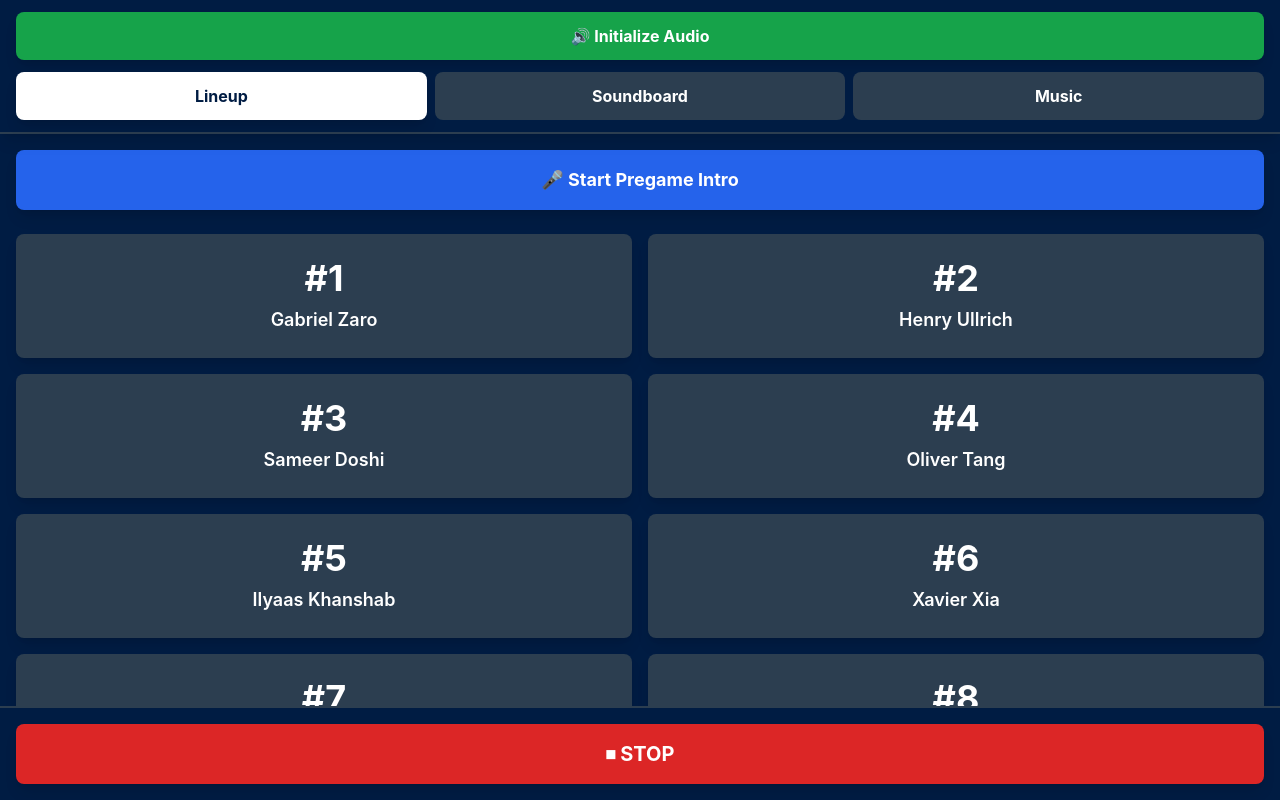
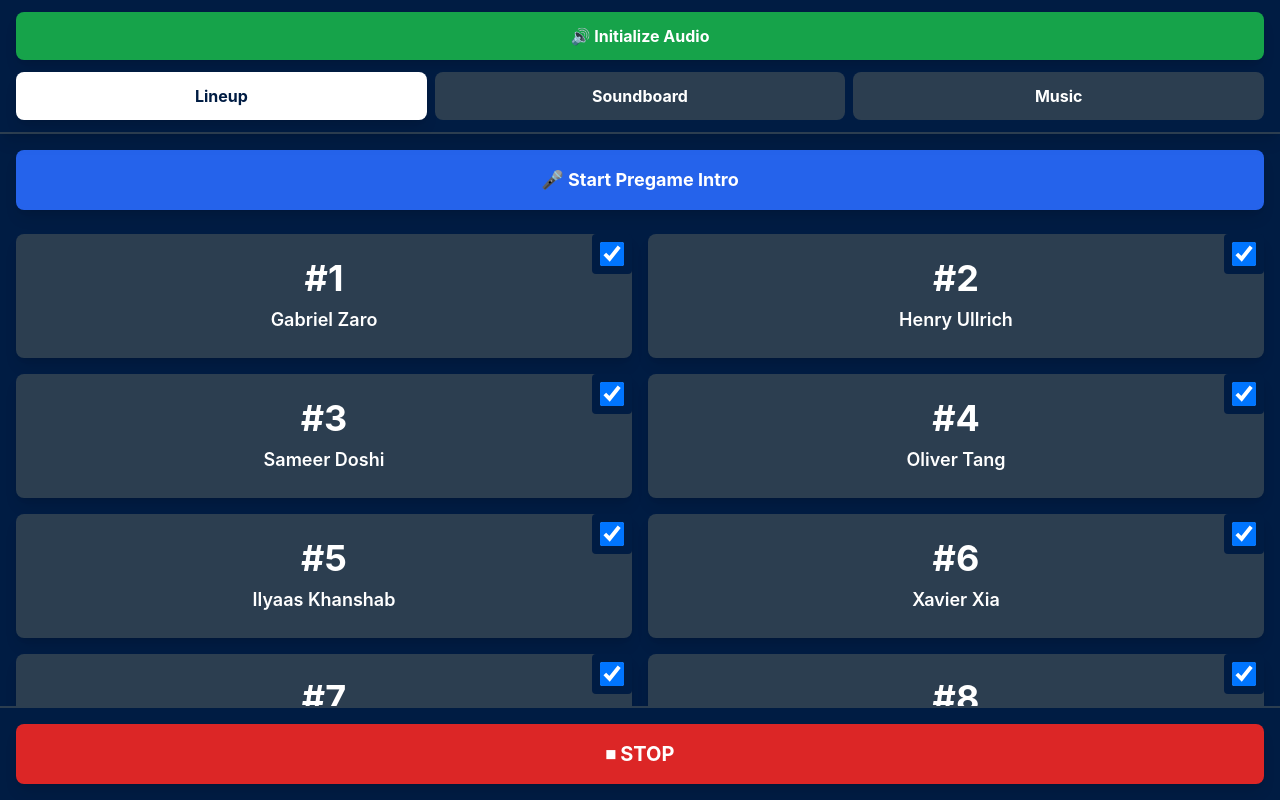
Before and after one commit to jeffchew/baseball-soundboard, a React (Vite) app: page / in a window 1280 px wide. Shown: the top 800 px of the page. Built offline with nearby package versions, Linux system fonts and the light colour scheme.

Commit message:
add feature to select players for pregame

```diff
--- a/src/components/LineupTab.jsx
+++ b/src/components/LineupTab.jsx
@@ -5,7 +5,20 @@ import audioEngine from '../utils/audioEngine';
 export default function LineupTab({ isPlaying, setIsPlaying }) {
   const [isSequencing, setIsSequencing] = useState(false);
   const [currentPlayerIndex, setCurrentPlayerIndex] = useState(-1);
+  const [enabledPlayers, setEnabledPlayers] = useState(
+    audioConfig.walkups.reduce((acc, player) => {
+      acc[player.id] = true; // All players enabled by default
+      return acc;
+    }, {})
+  );
   const stopRequested = useRef(false);
+
+  const togglePlayer = (playerId) => {
+    setEnabledPlayers(prev => ({
+      ...prev,
+      [playerId]: !prev[playerId]
+    }));
+  };
 
   const handlePlayerClick = (player) => {
     if (isPlaying) return;
@@ -63,7 +76,8 @@ export default function LineupTab({ isPlaying, setIsPlaying }) {
 
     await new Promise((resolve) => {
       lakeAudio.onended = resolve;
-      setTimeout(resolve, 30000);
+      // Fallback timeout in case onended doesn't fire
+      setTimeout(() => resolve(), 30000);
     });
 
     // Check if stop was requested
@@ -76,14 +90,23 @@ export default function LineupTab({ isPlaying, setIsPlaying }) {
 
     await new Promise((resolve) => setTimeout(resolve, 2000));
 
-    // Play each player intro from pregame folder
-    const playerIntros = audioConfig.pregame.filter(p =>
+    // Play each player intro from pregame folder (only enabled players)
+    const allPlayerIntros = audioConfig.pregame.filter(p =>
       p.id.startsWith('intro-') &&
       !p.id.includes('monsters') &&
       !p.id.includes('end')
     );
 
-    for (let i = 0; i < playerIntros.length; i++) {
+    // Create array of enabled player intros with their original indices
+    const playerIntrosWithIndices = allPlayerIntros
+      .map((intro, index) => ({
+        intro,
+        originalIndex: index,
+        walkupPlayer: audioConfig.walkups[index]
+      }))
+      .filter(item => item.walkupPlayer && enabledPlayers[item.walkupPlayer.id]);
+
+    for (let i = 0; i < playerIntrosWithIndices.length; i++) {
       // Check if stop was requested
       if (stopRequested.current) {
         audioEngine.stopBackground();
@@ -92,8 +115,8 @@ export default function LineupTab({ isPlaying, setIsPlaying }) {
         return;
       }
 
-      setCurrentPlayerIndex(i);
-      const intro = playerIntros[i];
+      const { intro, originalIndex } = playerIntrosWithIndices[i];
+      setCurrentPlayerIndex(originalIndex);
 
       // Play player intro
       const audio = audioEngine.play(intro.file, {
@@ -105,7 +128,8 @@ export default function LineupTab({ isPlaying, setIsPlaying }) {
       // Wait for audio to finish
       await new Promise((resolve) => {
         audio.onended = resolve;
-        setTimeout(resolve, 30000);
+        // Fallback timeout in case onended doesn't fire
+        setTimeout(() => resolve(), 30000);
       });
 
       // Check if stop was requested
@@ -139,11 +163,12 @@ export default function LineupTab({ isPlaying, setIsPlaying }) {
 
     await new Promise((resolve) => {
       endAudio.onended = resolve;
-      setTimeout(resolve, 30000);
+      // Fallback timeout in case onended doesn't fire
+      setTimeout(() => resolve(), 30000);
     });
 
-    // Stop background music
-    audioEngine.stopBackground();
+    // Sequence complete - keep background music playing
+    // User can stop it manually with the STOP button
     audioEngine.clearSequenceStopCallback();
     setIsSequencing(false);
     setCurrentPlayerIndex(-1);
@@ -151,7 +176,14 @@ export default function LineupTab({ isPlaying, setIsPlaying }) {
 
   const handleStopSequence = () => {
     stopRequested.current = true;
-    audioEngine.stop();
+
+    // Force stop any currently playing audio immediately
+    if (audioEngine.activeAudio) {
+      audioEngine.activeAudio.pause();
+      audioEngine.activeAudio.currentTime = 0;
+      audioEngine.activeAudio = null;
+    }
+
     audioEngine.stopBackground();
     audioEngine.clearSequenceStopCallback();
     setIsSequencing(false);
@@ -182,21 +214,50 @@ export default function LineupTab({ isPlaying, setIsPlaying }) {
       {/* Player Grid */}
       <div className="grid grid-cols-2 gap-4">
         {audioConfig.walkups.map((player, index) => (
+          <div key={player.id} className="relative">
+            {/* Enable/Disable Checkbox - positioned above button */}
+            <div
+              className="absolute top-2 right-2 z-10 pointer-events-auto"
+              onMouseDown={(e) => e.stopPropagation()}
+              onClick={(e) => e.stopPropagation()}
+            >
+              <label
+                className="flex items-center cursor-pointer p-2 -m-2 bg-yankee-navy rounded"
+                onClick={(e) => e.stopPropagation()}
+              >
+                <input
+                  type="checkbox"
+                  checked={enabledPlayers[player.id]}
+                  onChange={(e) => {
+                    e.stopPropagation();
+                    togglePlayer(player.id);
+                  }}
+                  onClick={(e) => e.stopPropagation()}
+                  disabled={isSequencing}
+                  className="w-7 h-7 sm:w-6 sm:h-6 rounded border-2 border-white bg-yankee-navy checked:bg-blue-600 checked:border-blue-600 cursor-pointer disabled:opacity-50 disabled:cursor-not-allowed pointer-events-auto"
+                />
+              </label>
+            </div>
+
+            {/* Player Button */}
             <button
-            key={player.id}
               onClick={() => handlePlayerClick(player)}
-            disabled={isSequencing || isPlaying}
-            className={`p-6 rounded-lg shadow-lg transition-all duration-200 ${
+              disabled={isSequencing || isPlaying || !enabledPlayers[player.id]}
+              className={`w-full p-6 rounded-lg shadow-lg transition-all duration-200 ${
                 currentPlayerIndex === index
                   ? 'bg-green-600 text-white scale-105'
+                  : !enabledPlayers[player.id]
+                  ? 'bg-yankee-gray text-yankee-light opacity-40'
                   : isSequencing || isPlaying
                   ? 'bg-yankee-gray text-yankee-light cursor-not-allowed opacity-50'
                   : 'bg-yankee-slate hover:bg-yankee-gray text-white'
               }`}
+              style={{ pointerEvents: isSequencing || isPlaying || !enabledPlayers[player.id] ? 'none' : 'auto' }}
             >
               <div className="text-4xl font-bold mb-2">#{player.number}</div>
               <div className="text-lg font-semibold">{player.label}</div>
             </button>
+          </div>
         ))}
       </div>
     </div>
--- a/src/components/StopButton.jsx
+++ b/src/components/StopButton.jsx
@@ -8,7 +8,7 @@ export default function StopButton({ setIsPlaying }) {
   };
 
   return (
-    <div className="fixed bottom-0 left-0 right-0 p-4 bg-yankee-navy border-t-2 border-yankee-slate">
+    <div className="fixed bottom-0 left-0 right-0 p-4 bg-yankee-navy border-t-2 border-yankee-slate z-50">
       <button
         onClick={handleStop}
         className="w-full bg-red-600 hover:bg-red-700 text-white font-bold py-4 px-6 rounded-lg shadow-lg transition-colors duration-200 text-xl"
```
Lines whose indentation alone changed are shown as unchanged.
